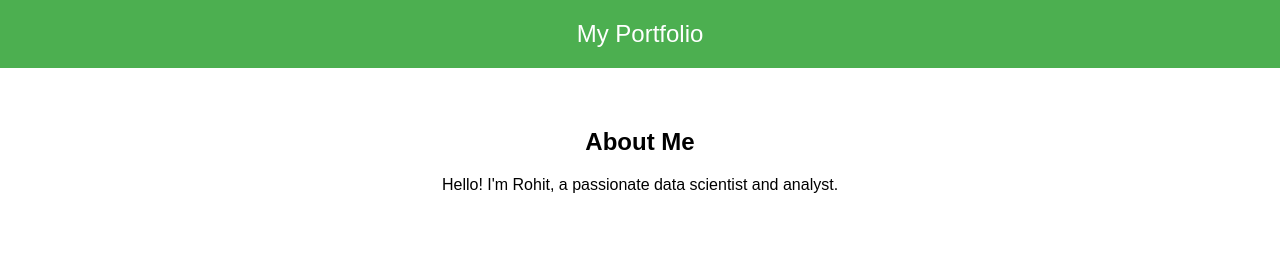
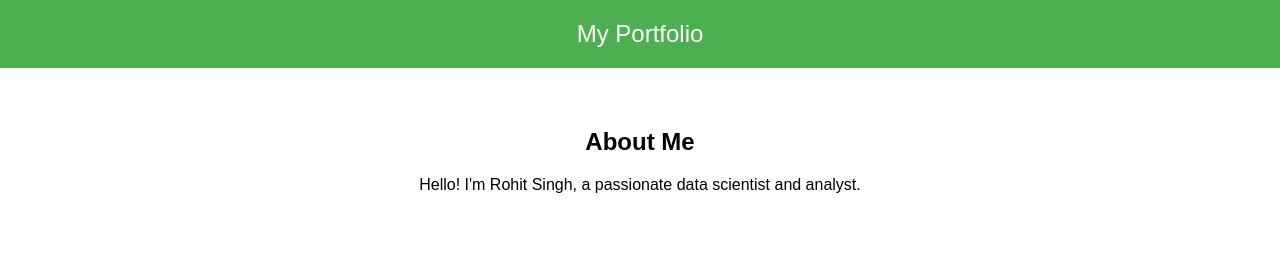
Before and after one commit to Rohitsingh-07/Rohitsingh-07.github.io, a plain HTML site: page index.html in a window 1280 px wide. Shown: the top 266 px of the page. Drawn offline with Linux system fonts and the light colour scheme.

Commit message:
Update index.html

```diff
--- a/index.html
+++ b/index.html
@@ -41,7 +41,7 @@
     </header>
     <section>
         <h2>About Me</h2>
-        <p>Hello! I'm Rohit, a passionate data scientist and analyst.</p>
+        <p>Hello! I'm Rohit Singh, a passionate data scientist and analyst.</p>
     </section>
     <section>
         <h2>Projects</h2>
```
